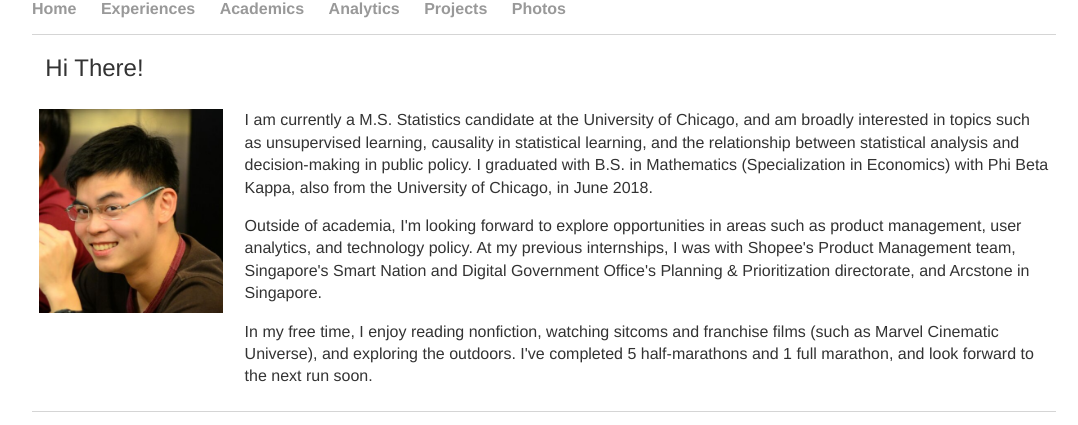
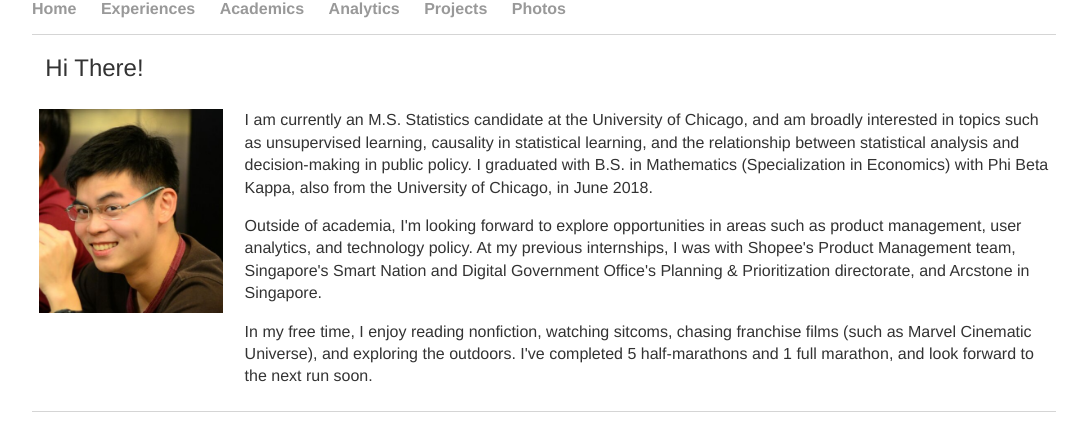
Before and after one commit to tanzhirong/tanzhirong.github.io, a Jekyll site: the page built from index.html, in a window 1280 px wide. Shown: the part 124-549 px from the top of the page, without its empty margins (96-1174 px from the left). Built offline with Jekyll 4.4.1, drawn with Linux system fonts in a browser that asks for light colours.

Commit message:
Update index.html

```diff
--- a/index.html
+++ b/index.html
@@ -13,9 +13,9 @@ title: Zhi Rong Tan
     </td>
     <td>
       <div id="blurb">
-	<p>I am currently a M.S. Statistics candidate at the University of Chicago, and am broadly interested in topics such as unsupervised learning, causality in statistical learning, and the relationship between statistical analysis and decision-making in public policy. I graduated with B.S. in Mathematics (Specialization in Economics) with Phi Beta Kappa, also from the University of Chicago, in June 2018. </p>
+	<p>I am currently an M.S. Statistics candidate at the University of Chicago, and am broadly interested in topics such as unsupervised learning, causality in statistical learning, and the relationship between statistical analysis and decision-making in public policy. I graduated with B.S. in Mathematics (Specialization in Economics) with Phi Beta Kappa, also from the University of Chicago, in June 2018. </p>
 	<p>Outside of academia, I'm looking forward to explore opportunities in areas such as product management, user analytics, and technology policy. At my previous internships, I was with Shopee's Product Management team, Singapore's Smart Nation and Digital Government Office's Planning & Prioritization directorate, and Arcstone in Singapore.</p>
-	<p>In my free time, I enjoy reading nonfiction, watching sitcoms and franchise films (such as Marvel Cinematic Universe), and exploring the outdoors. I've completed 5 half-marathons and 1 full marathon, and look forward to the next run soon.</p>
+	<p>In my free time, I enjoy reading nonfiction, watching sitcoms, chasing franchise films (such as Marvel Cinematic Universe), and exploring the outdoors. I've completed 5 half-marathons and 1 full marathon, and look forward to the next run soon.</p>
       </div><!-- /.blurb -->
     </td>
   </tr>
```
